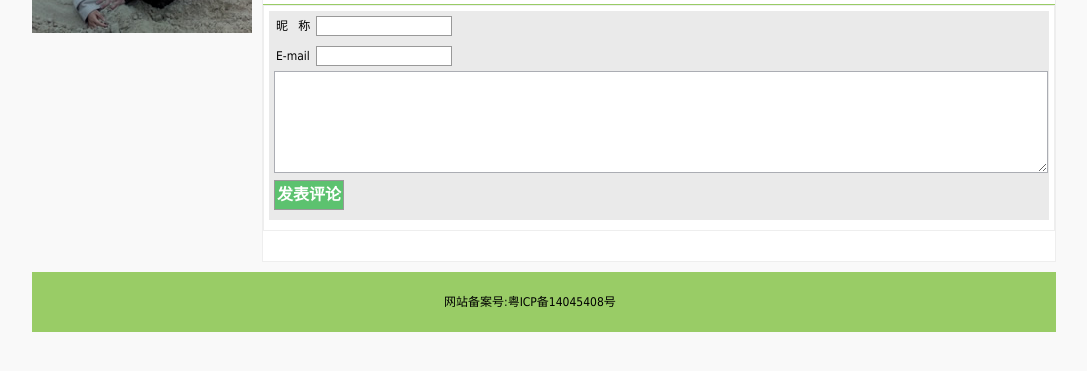
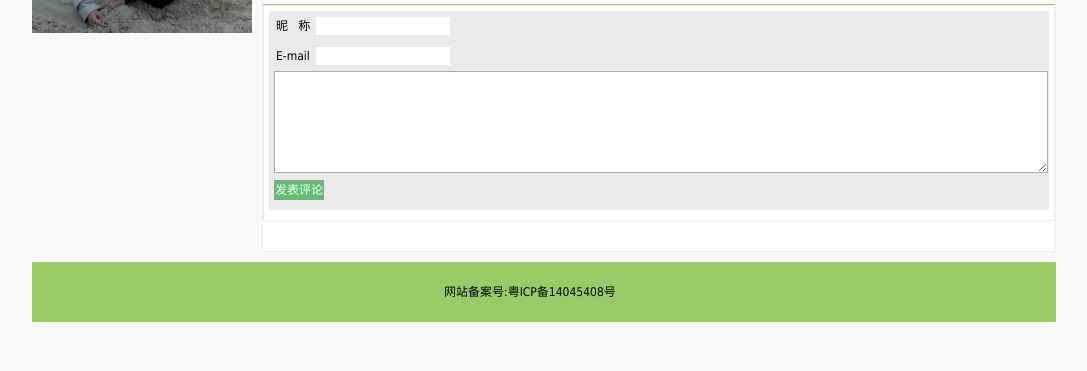
Before and after one commit to kevin386/proj_blog, a Django app: template blog/templates/article.html in a window 1280 px wide. Shown: the part 202-573 px from the top of the page, without its empty margins (96-1183 px from the left). Run offline with Django 3.2, Linux system fonts and the light colour scheme; the template is opened without the code that fills it, so the values that code supplies are empty; parts of the project's set-up code (start-up, migrations or seed data) failed here and were passed over; some libraries are stand-ins or nearby versions.

```diff
--- a/blog/static/css/layout.css
+++ b/blog/static/css/layout.css
@@ -571,6 +571,8 @@ table {
 	margin-left: 2px;
 }
 
-.alt_comment_form input{
+#comment_button{
 	border: solid 1px #999999;
+	background-color: #5CC26F;
+	color: #fff;
 }
--- a/blog/static/js/main.js
+++ b/blog/static/js/main.js
@@ -49,4 +49,10 @@ $(document).ready(function () {
     $(".zan_article").mouseleave(function(){
         $(".zan_article").css("background-color","#5CC26F");
     });
+    $("#comment_button").mouseenter(function(){
+        $("#comment_button").css("background-color","#009F00");
+    });
+    $("#comment_button").mouseleave(function(){
+        $("#comment_button").css("background-color","#5CC26F");
+    });
 });
--- a/blog/templates/article.html
+++ b/blog/templates/article.html
@@ -78,7 +78,7 @@
                     </div>
                     <textarea id="comment_content" name="comment_content"></textarea>
                     <p>
-                    <input type="submit" id="search_button" value="发表评论">
+                    <input type="submit" id="comment_button" value="发表评论">
                     </p>
                 </form>
             </div>
```
Also changed, not shown: blog/views.py (+0 -12 lines).
